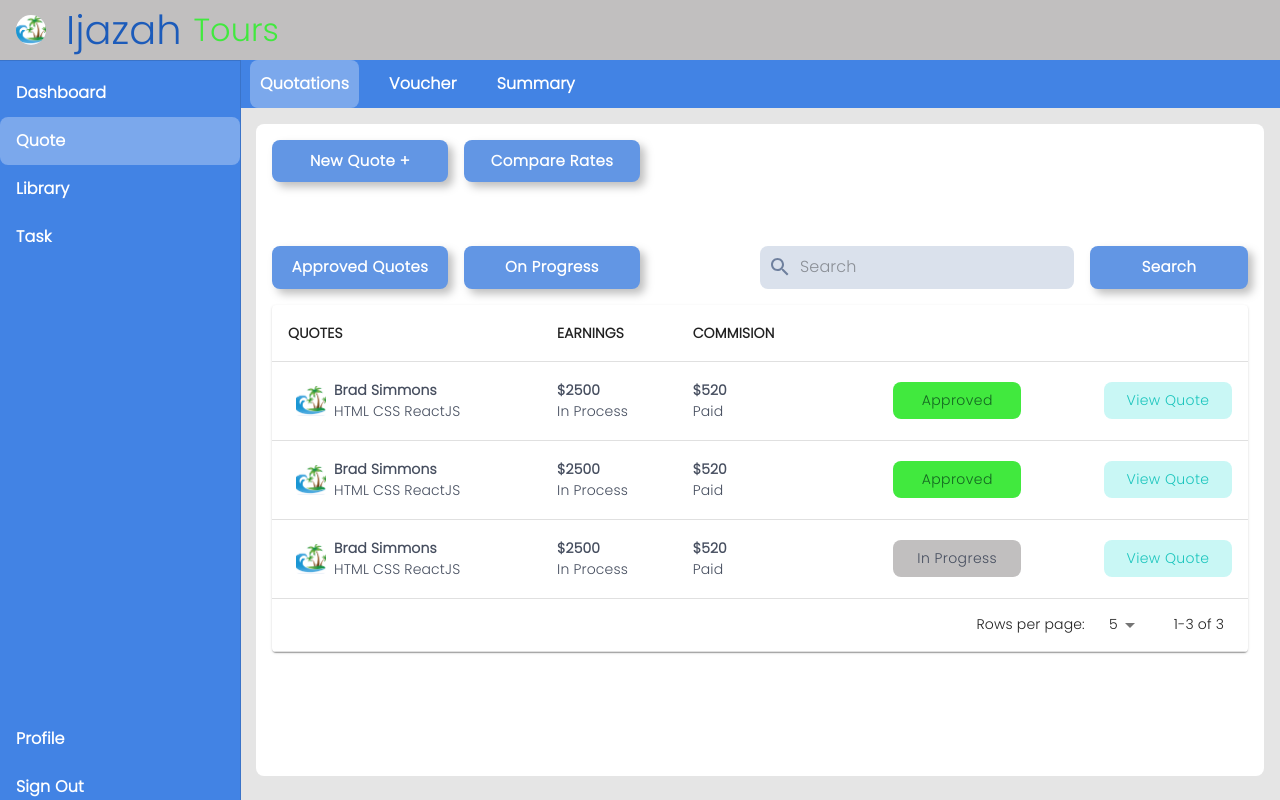
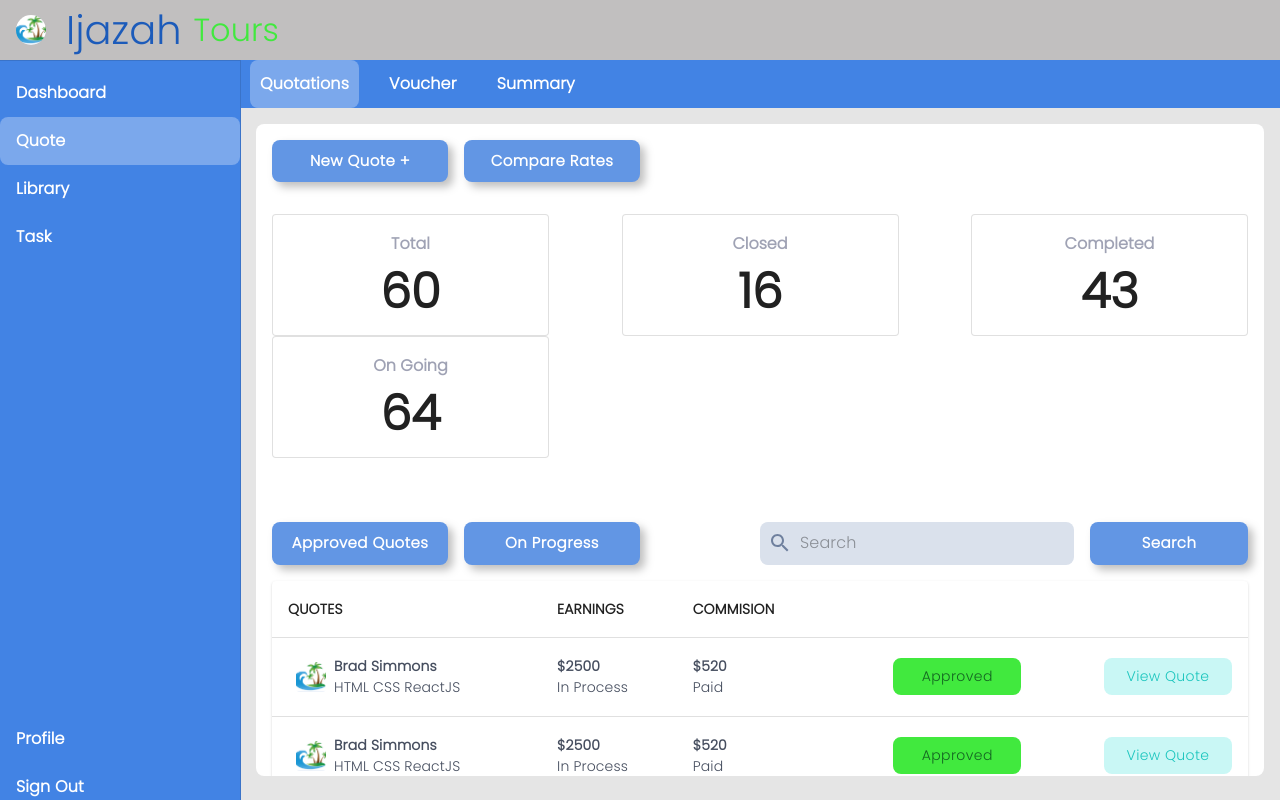
Before and after one commit to Ammar-Raneez/Ijazah_Tours, a React (Create React App) app: page /quote/quotations in a window 1280 px wide. Built offline with nearby package versions, Linux system fonts and the light colour scheme.

Commit message:
feat: quotation data card

```diff
--- /dev/null
+++ b/src/molecules/DataCard.tsx
@@ -0,0 +1,52 @@
+import { makeStyles } from '@material-ui/core/styles';
+import Card from '@material-ui/core/Card';
+import CardContent from '@material-ui/core/CardContent';
+import { useEffect, useState } from 'react';
+import ParagraphAtom from '../atoms/ParagraphAtom';
+import { DataCardStyles } from '../styles';
+
+const useStyles = makeStyles({
+  root: {
+    minWidth: 275,
+    height: 120,
+  },
+  pos: {
+    marginBottom: 12,
+  },
+});
+
+interface DataCardProps {
+  title: string;
+  total: number;
+}
+
+export default function DataCard({ title, total }: DataCardProps) {
+  const classes = useStyles();
+  const [width, setWidth] = useState(0);
+
+  useEffect(() => {
+    setWidth(window.innerWidth);
+    const widthListener = window.addEventListener('resize', () => {
+      setWidth(window.innerWidth);
+    });
+
+    const removeEventListeners = () => {
+      window.removeEventListener('resize', widthListener as any);
+    };
+
+    return removeEventListeners();
+  }, [width]);
+
+  return (
+    <Card
+      className={classes.root}
+      style={{ marginBottom: width < 768 ? '1rem' : '0' }}
+      variant="outlined"
+    >
+      <CardContent>
+        <ParagraphAtom text={title} style={DataCardStyles.title} />
+        <ParagraphAtom text={total} style={DataCardStyles.total} />
+      </CardContent>
+    </Card>
+  );
+}
--- a/src/pages/quote/quotation/Quotations.tsx
+++ b/src/pages/quote/quotation/Quotations.tsx
@@ -12,6 +12,7 @@ import Accomodation from './create-quotation/Accomodation';
 import Costing from './create-quotation/Costing';
 import Approval from './create-quotation/Approval';
 import CreateQuotationNavbar from '../../../organisms/quote/quotation/CreateQuotationNavbar';
+import DataCard from '../../../molecules/DataCard';
 
 function Quotations() {
   const [search, setSearch] = useState('');
@@ -96,6 +97,17 @@ function Quotations() {
             </DivAtom>
             <DivAtom
               style={{
+                ...quotationsStyles.dataCardContainer,
+                flexDirection: width < 768 ? 'column' : 'row',
+              }}
+            >
+              <DataCard title="Total" total={60} />
+              <DataCard title="Closed" total={16} />
+              <DataCard title="Completed" total={43} />
+              <DataCard title="On Going" total={64} />
+            </DivAtom>
+            <DivAtom
+              style={{
                 ...quotationsStyles.btnSubContainer,
                 flexDirection: width < 768 ? 'column' : 'row',
               }}
--- a/src/styles.ts
+++ b/src/styles.ts
@@ -29,12 +29,18 @@ export const quotationsStyles = {
   btnMainContainer: {
     display: 'flex',
     justifyContent: 'flex-start',
-    marginBottom: '4rem',
+    marginBottom: '2rem',
   },
   btnSubContainer: {
     display: 'flex',
     justifyContent: 'space-between',
     marginBottom: '1rem',
+  },
+  dataCardContainer: {
+    display: 'flex',
+    marginBottom: '4rem',
+    justifyContent: 'space-between',
+    flexWrap: 'wrap' as const,
   },
   btnSubInnerContainer: {
     display: 'flex',
@@ -255,3 +261,18 @@ export const tableRowCheckboxCellStyles = {
   display: 'flex',
   alignItems: 'center',
 };
+
+export const DataCardStyles = {
+  title: {
+    color: '#9FA2B4',
+    fontWeight: 'bold',
+    margin: '0',
+    textAlign: 'center' as const,
+  },
+  total: {
+    fontWeight: 'bold',
+    fontSize: '3rem',
+    margin: '0',
+    textAlign: 'center' as const,
+  },
+};
```
